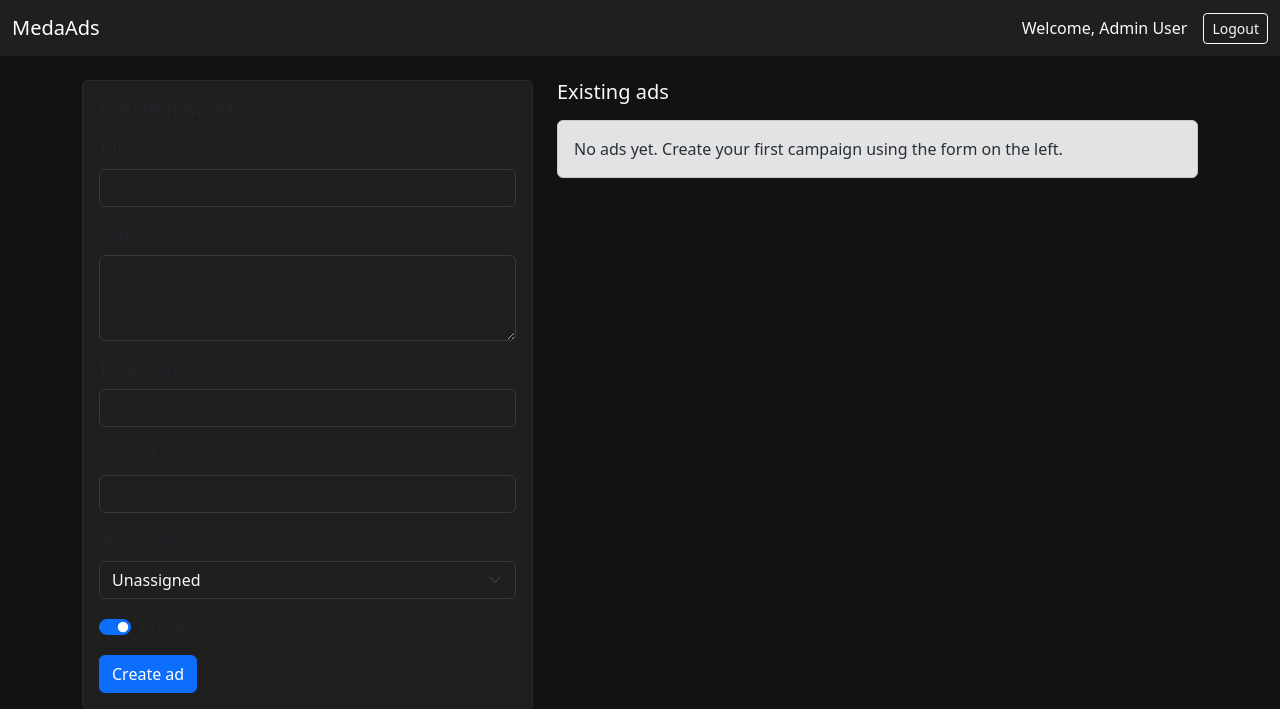
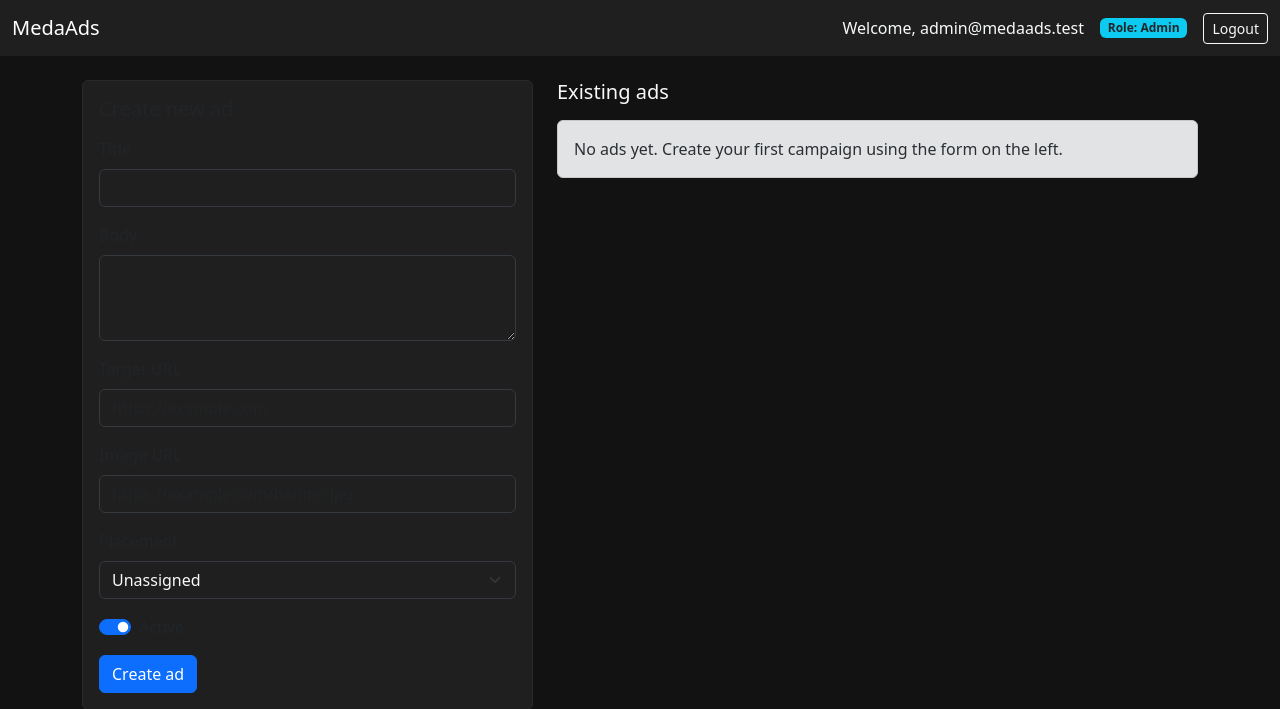
Before and after one commit to fanishemeles/MedaAds, a PHP site: page /dashboard.php in a window 1280 px wide. Shown: the top 709 px of the page. Run offline with PHP 8.4, Linux system fonts and the light colour scheme; a user stored in the database is signed in; data comes from the database, SQL or seed files in the repository; data that the repository does not hold is empty.

Commit message:
Implement session-based login system

```diff
--- a/app/auth.php
+++ b/app/auth.php
@@ -9,7 +9,7 @@ function login(string $email, string $password): bool
 {
     $pdo = get_pdo();
 
-    $statement = $pdo->prepare('SELECT id, name, email, password_hash FROM users WHERE email = :email LIMIT 1');
+    $statement = $pdo->prepare('SELECT id, email, password_hash, role FROM users WHERE email = :email LIMIT 1');
     $statement->execute(['email' => $email]);
     $user = $statement->fetch();
 
@@ -24,7 +24,8 @@ function login(string $email, string $password): bool
     ensure_session();
     session_regenerate_id(true);
     $_SESSION['user_id'] = (int) $user['id'];
-    $_SESSION['user_name'] = $user['name'];
+    $_SESSION['user_email'] = $user['email'];
+    $_SESSION['user_role'] = $user['role'];
 
     return true;
 }
@@ -62,13 +63,16 @@ function current_user(): ?array
     }
 
     $pdo = get_pdo();
-    $statement = $pdo->prepare('SELECT id, name, email FROM users WHERE id = :id LIMIT 1');
+    $statement = $pdo->prepare('SELECT id, email, role FROM users WHERE id = :id LIMIT 1');
     $statement->execute(['id' => $_SESSION['user_id']]);
     $result = $statement->fetch();
 
     if (!$result) {
         return null;
     }
+
+    $_SESSION['user_email'] = $result['email'];
+    $_SESSION['user_role'] = $result['role'];
 
     $user = $result;
 
--- a/public/dashboard.php
+++ b/public/dashboard.php
@@ -109,7 +109,10 @@ $user = current_user();
         <div class="container-fluid">
             <a class="navbar-brand" href="#">MedaAds</a>
             <div class="d-flex align-items-center ms-auto">
-                <span class="me-3">Welcome, <?php echo e($user['name'] ?? ''); ?></span>
+                <span class="me-3">Welcome, <?php echo e($user['email'] ?? ''); ?></span>
+                <?php if (!empty($user['role'])): ?>
+                    <span class="badge bg-info text-dark me-3">Role: <?php echo e(ucfirst($user['role'])); ?></span>
+                <?php endif; ?>
                 <a class="btn btn-outline-light btn-sm" href="logout.php">Logout</a>
             </div>
         </div>
--- a/public/login.php
+++ b/public/login.php
@@ -12,6 +12,7 @@ if (is_logged_in()) {
 }
 
 $error = '';
+$email = '';
 
 if ($_SERVER['REQUEST_METHOD'] === 'POST') {
     $token = $_POST['csrf_token'] ?? '';
@@ -26,7 +27,7 @@ if ($_SERVER['REQUEST_METHOD'] === 'POST') {
         } elseif (!filter_var($email, FILTER_VALIDATE_EMAIL)) {
             $error = 'Please enter a valid email address.';
         } elseif (!login($email, $password)) {
-            $error = 'Invalid credentials. Please try again.';
+            $error = 'Invalid credentials';
         } else {
             redirect('dashboard.php');
         }
@@ -40,6 +41,7 @@ if ($_SERVER['REQUEST_METHOD'] === 'POST') {
     <meta http-equiv="X-UA-Compatible" content="IE=edge">
     <meta name="viewport" content="width=device-width, initial-scale=1.0">
     <title>MedaAds | Login</title>
+    <link rel="stylesheet" href="https://cdn.jsdelivr.net/npm/bootstrap@5.3.3/dist/css/bootstrap.min.css" integrity="sha384-QWTKZyjpPEjISv5WaRU9OFeRpok6YctnYmDr5pNlyT2bRjXh0JMhjY6hW+ALEwIH" crossorigin="anonymous">
     <link rel="stylesheet" href="assets/style.css">
 </head>
 <body class="d-flex align-items-center" style="min-height: 100vh;">
@@ -58,7 +60,7 @@ if ($_SERVER['REQUEST_METHOD'] === 'POST') {
                             <input type="hidden" name="csrf_token" value="<?php echo e(csrf_token()); ?>">
                             <div class="mb-3">
                                 <label for="email" class="form-label">Email address</label>
-                                <input type="email" class="form-control" id="email" name="email" required autofocus>
+                                <input type="email" class="form-control" id="email" name="email" value="<?php echo e($email); ?>" required autofocus>
                             </div>
                             <div class="mb-3">
                                 <label for="password" class="form-label">Password</label>
```
Also changed, not shown: sql/schema.sql (+4 -5 lines).
